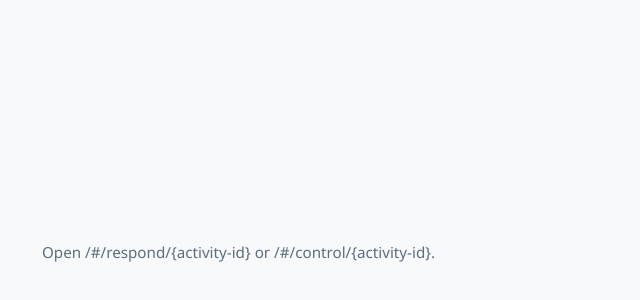
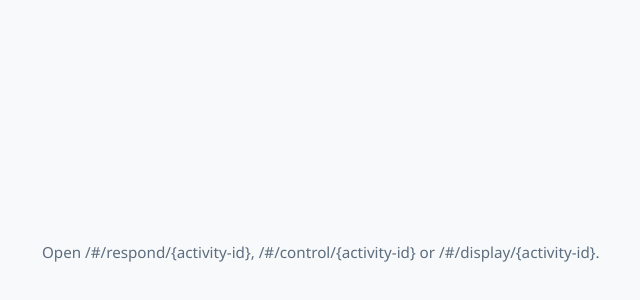
Before and after one commit to allanhewitt/b1141-confidence-verdict, a React (Vite) app in the folder frontend/: page / in a window 1280 px wide. Shown: the part 148-448 px from the top of the page, without its empty margins (302-942 px from the left). Built offline with nearby package versions, Linux system fonts and the light colour scheme; no server answers.

Commit message:
Route projector display

```diff
--- a/frontend/src/main.jsx
+++ b/frontend/src/main.jsx
@@ -3,6 +3,7 @@ import ReactDOM from "react-dom/client";
 import { HashRouter, Routes, Route } from "react-router-dom";
 import Respond from "./Respond.jsx";
 import Control from "./Control.jsx";
+import Display from "./Display.jsx";
 import "./styles.css";
 
 ReactDOM.createRoot(document.getElementById("root")).render(
@@ -11,12 +12,13 @@ ReactDOM.createRoot(document.getElementById("root")).render(
       <Routes>
         <Route path="/respond/:id" element={<Respond />} />
         <Route path="/control/:id" element={<Control />} />
+        <Route path="/display/:id" element={<Display />} />
         <Route
           path="*"
           element={
             <div className="wrap">
               <p className="muted">
-                Open /#/respond/&#123;activity-id&#125; or /#/control/&#123;activity-id&#125;.
+                Open /#/respond/&#123;activity-id&#125;, /#/control/&#123;activity-id&#125; or /#/display/&#123;activity-id&#125;.
               </p>
             </div>
           }
```
